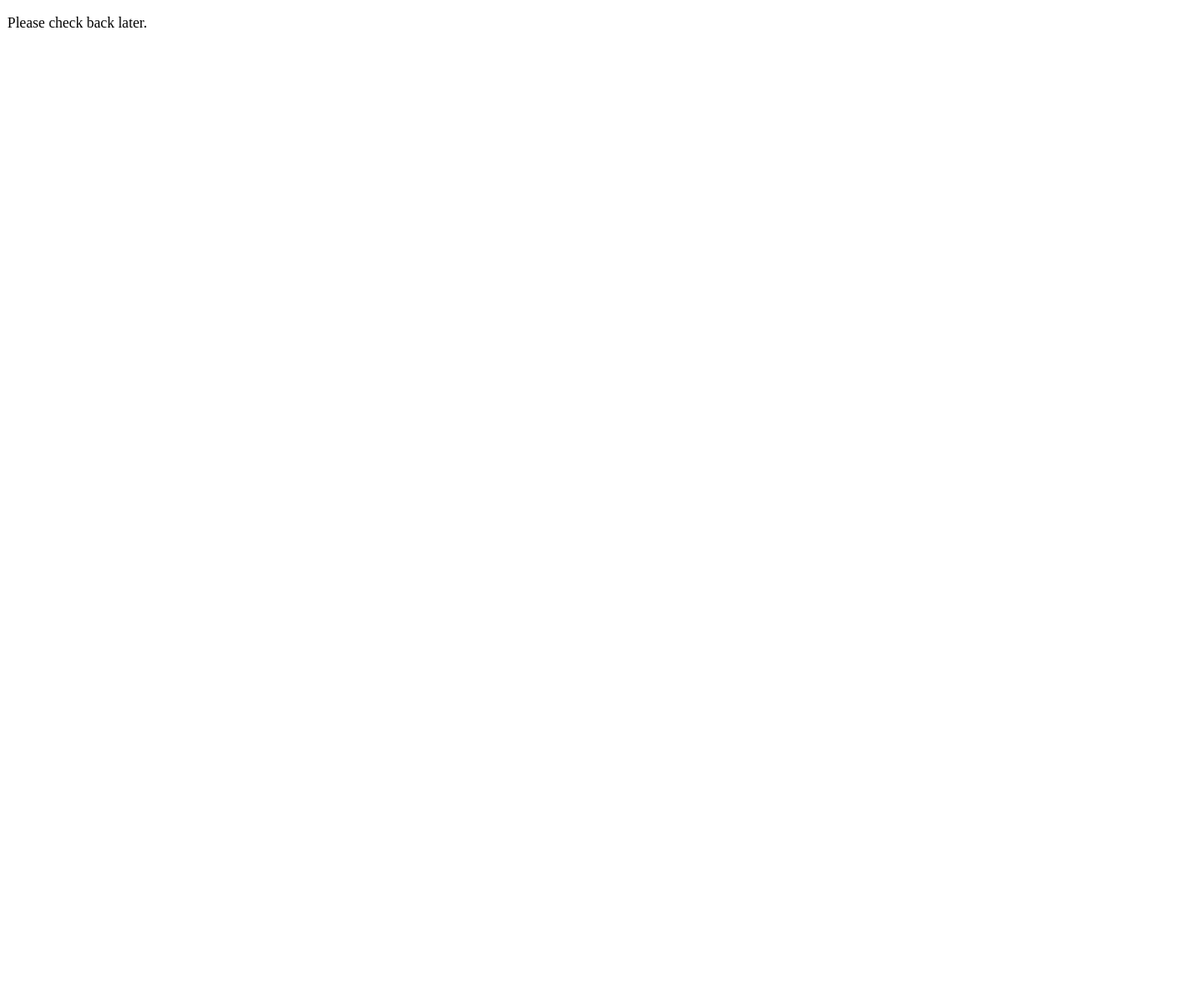
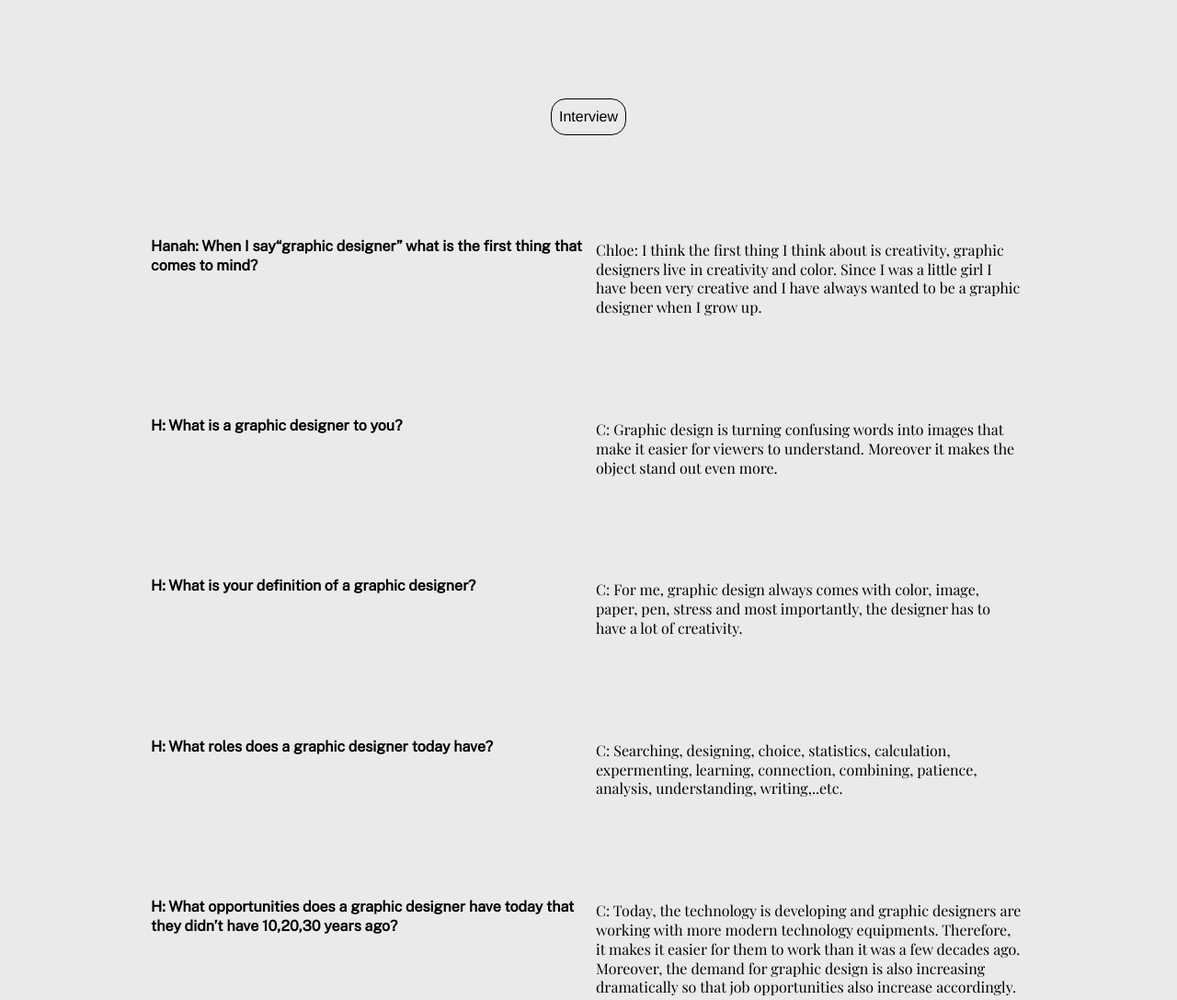
Before and after one commit to eashaan16/GSGN-1374, a plain HTML site: page styles/index.html in a window 1280 px wide. Shown: the top 1087 px of the page at 92% size. Before the commit the page ends 800 px from the top, so only its background shows below. Drawn offline with nearby package versions, Linux system fonts and the light colour scheme.

Commit message:
Add files via upload

```diff
--- a/styles/index.html
+++ b/styles/index.html
@@ -1,7 +1,63 @@
 <!DOCTYPE html>
 <head>
-	<title>A website is never finished</title>
+	<title>Interview</title>
+	<link rel="stylesheet" href="style.css">
+	<meta name="viewport" content="width=device-width">
+	<link rel="preconnect" href="https://fonts.gstatic.com">
+<link href="https://fonts.googleapis.com/css2?family=Playfair+Display&family=Public+Sans&display=swap" rel="stylesheet">
 </head>
 <body>
-	<p>Please check back later.</p>
+	<main>
+
+        <header>
+        	<h1>Interview</h1>
+        </header>
+
+		<div class="container">
+
+			<div class="q">
+				<h2>Hanah: When I say“graphic designer” what is the first thing that comes to mind?</h2>
+			</div>
+			<div class="a">
+				<p>Chloe: I think the first thing I think about is creativity, graphic designers live in creativity and color. Since I was a little girl I have been very creative and I have always wanted to be a graphic designer when I grow up.</p>
+			</div>
+
+			<div class="q">
+				<h2>H: What is a graphic designer to you?</h2>
+			</div>
+			<div class="a">
+				<p>C: Graphic design is turning confusing words into images that make it easier for viewers to understand. Moreover it makes the object stand out even more.</p>
+			</div>
+
+			<div class="q">
+				<h2>H: What is your definition of a graphic designer?</h2>
+			</div>
+			<div class="a">
+				<p>C: For me, graphic design always comes with color, image, paper, pen, stress and most importantly, the designer has to have a lot of creativity. </p>
+			</div>
+
+			<div class="q">
+				<h2>H: What roles does a graphic designer today have?</h2>
+			</div>
+			<div class="a">
+				<p>C: Searching, designing, choice, statistics, calculation, expermenting, learning, connection, combining, patience, analysis, understanding, writing,..etc.</p>
+			</div>
+
+			<div class="q">
+				<h2>H: What opportunities does a graphic designer have today that they didn’t have 10,20,30 years ago?</h2>
+			</div>
+			<div class="a">
+				<p>C: Today, the technology is developing and graphic designers are working with more modern technology equipments. Therefore, it makes it easier for them to work than it was a few decades ago. Moreover, the demand for graphic design is also increasing dramatically so that job opportunities also increase accordingly.</p>
+			</div>
+
+			<div class="q">
+				<h2>H: Would you ever consider being a graphic designer?</h2>
+			</div>
+			<div class="a">
+				<p>C: Yes, as I was mentioned above, I have a passion about paiting, colour and creation when I was small. When I grow up, I relised that become a graphic designer has a lots of benefits for me. That is because graphic design is used a lot in all areas, and it is very useful.</p>
+			</div>
+
+
+		</div>
+	</main>
 </body>
--- /dev/null
+++ b/styles/style.css
@@ -0,0 +1,69 @@
+/* Interview */
+
+* {
+	box-sizing: border-box;
+}
+
+body {
+	background-color: #eaeaea;
+	color: black;
+	font-family: Helvetica, Arial, sans-serif;
+	font-weight: normal;
+	line-height: 1.4;
+	font-size: 16px;
+	margin: 0.25em;
+}
+
+
+.container {
+    display: grid;
+    grid-template-columns: 100%;
+}
+
+@media (min-width: 40em) {
+	.container {
+		grid-template-columns: 50% 50%;
+	}
+}
+
+
+.q {
+    font-family: 'Public Sans', sans-serif;
+    padding: 0.25em;
+}
+
+.a {
+    font-family: 'Playfair Display', serif;
+    padding: 0.5em;
+    margin-bottom: 5em;
+}
+
+
+h2, p {
+	margin: 0 0 1em 0;
+	font-size: 1em;
+	padding: 0;
+	line-height: 1.3;
+	vertical-align: baseline;
+}
+
+
+main {
+	max-width: 60em;
+    margin-left: auto;
+    margin-right: auto;
+}
+
+h1 {
+	display: inline-block;
+	font-size: 1em;
+	font-weight: normal;
+	border: 1px solid;
+	padding: 0.5em;
+	border-radius: 1em;
+}
+
+header {
+    text-align: center;
+    margin: 6em 0;
+}
```
